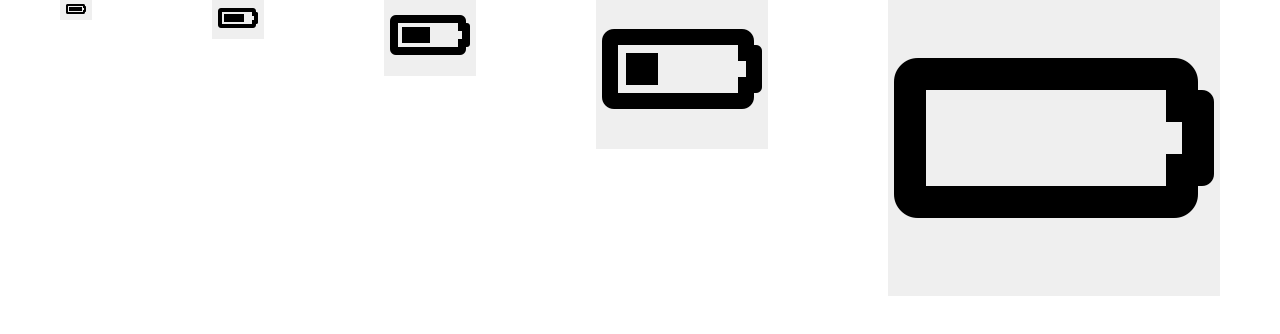
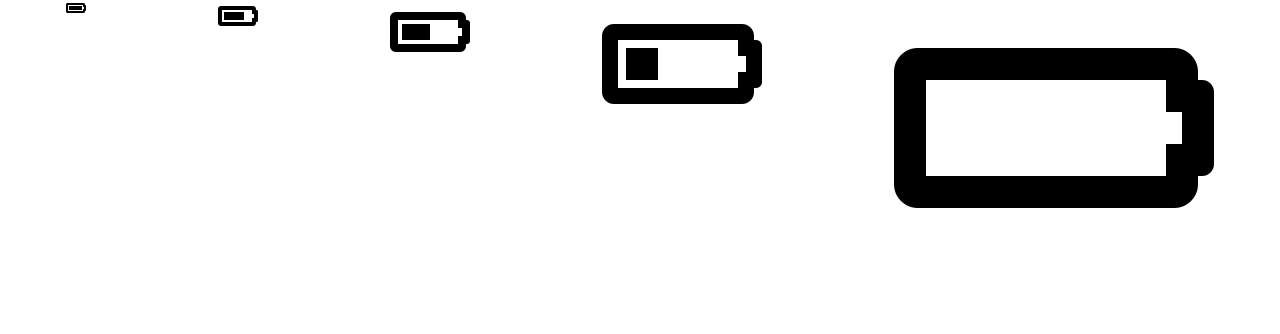
Before and after one commit to KMaximov/gromcode-html-css, a plain HTML site: page lesson18/task3/index.html in a window 1280 px wide. Drawn offline with nearby package versions, Linux system fonts and the light colour scheme.

Commit message:
docs: update html and css for lesson18 task3

```diff
--- a/lesson18/task3/index.html
+++ b/lesson18/task3/index.html
@@ -25,21 +25,12 @@
   </head>
   <body>
     <div class="container">
-      <button class="battery-full">
-        <i class="fas fa-battery-full"></i>
-      </button>
-      <button class="battery-three-quarters">
-        <i class="fas fa-battery-three-quarters"></i>
-      </button>
-      <button class="battery-half">
-        <i class="fas fa-battery-half"></i>
-      </button>
-      <button class="battery-quarter">
-        <i class="fas fa-battery-quarter"></i>
-      </button>
-      <button class="battery-empty">
-        <i class="fas fa-battery-empty"></i>
-      </button>
+      <i class="fas fa-battery-full"></i>
+      <i class="fas fa-battery-three-quarters"></i>
+      <i class="fas fa-battery-half"></i>
+
+      <i class="fas fa-battery-quarter"></i>
+      <i class="fas fa-battery-empty"></i>
     </div>
   </body>
 </html>
--- a/lesson18/task3/styles.css
+++ b/lesson18/task3/styles.css
@@ -4,21 +4,18 @@
   justify-content: space-around;
   align-items: flex-start;
 }
-button {
-  border: none;
-}
-.battery-full {
+.fa-battery-full {
   font-size: 16px;
 }
-.battery-three-quarters {
+.fa-battery-three-quarters {
   font-size: 32px;
 }
-.battery-half {
+.fa-battery-half {
   font-size: 64px;
 }
-.battery-quarter {
+.fa-battery-quarter {
   font-size: 128px;
 }
-.battery-empty {
+.fa-battery-empty {
   font-size: 256px;
 }
```
